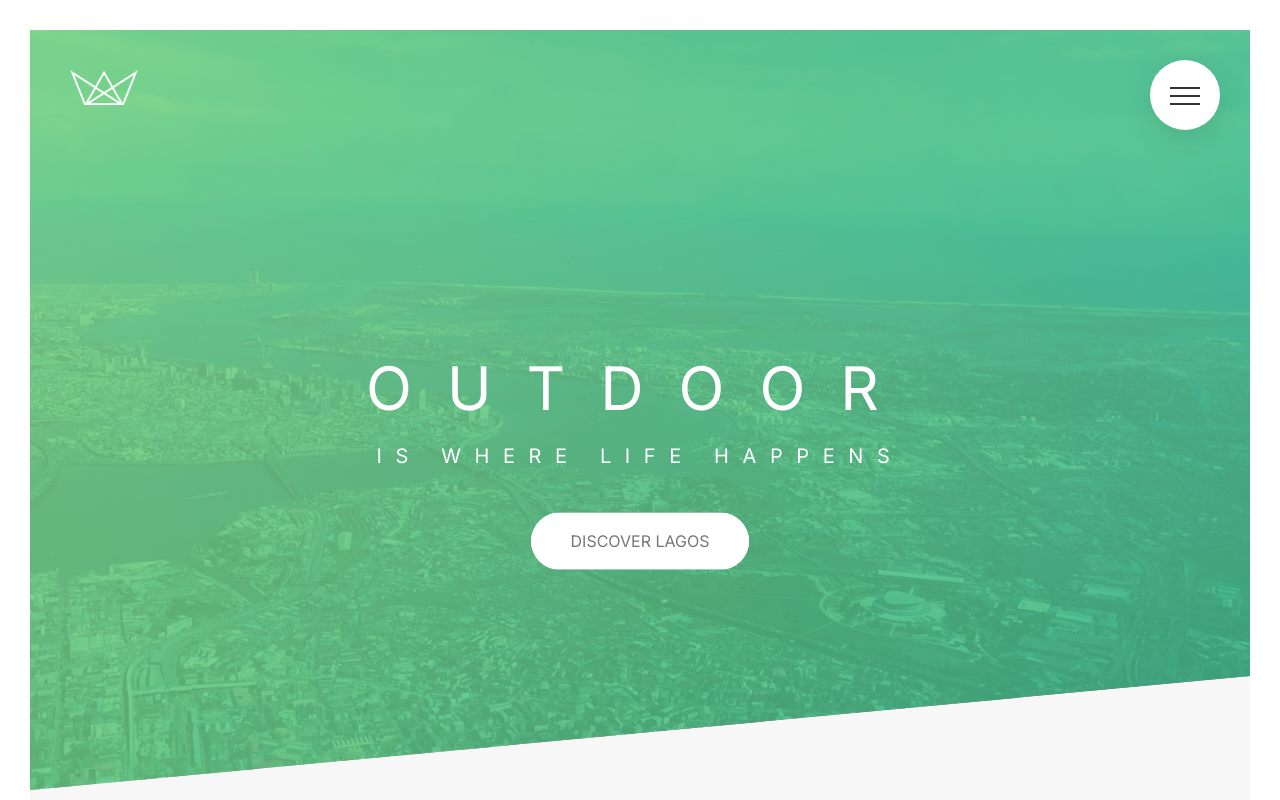
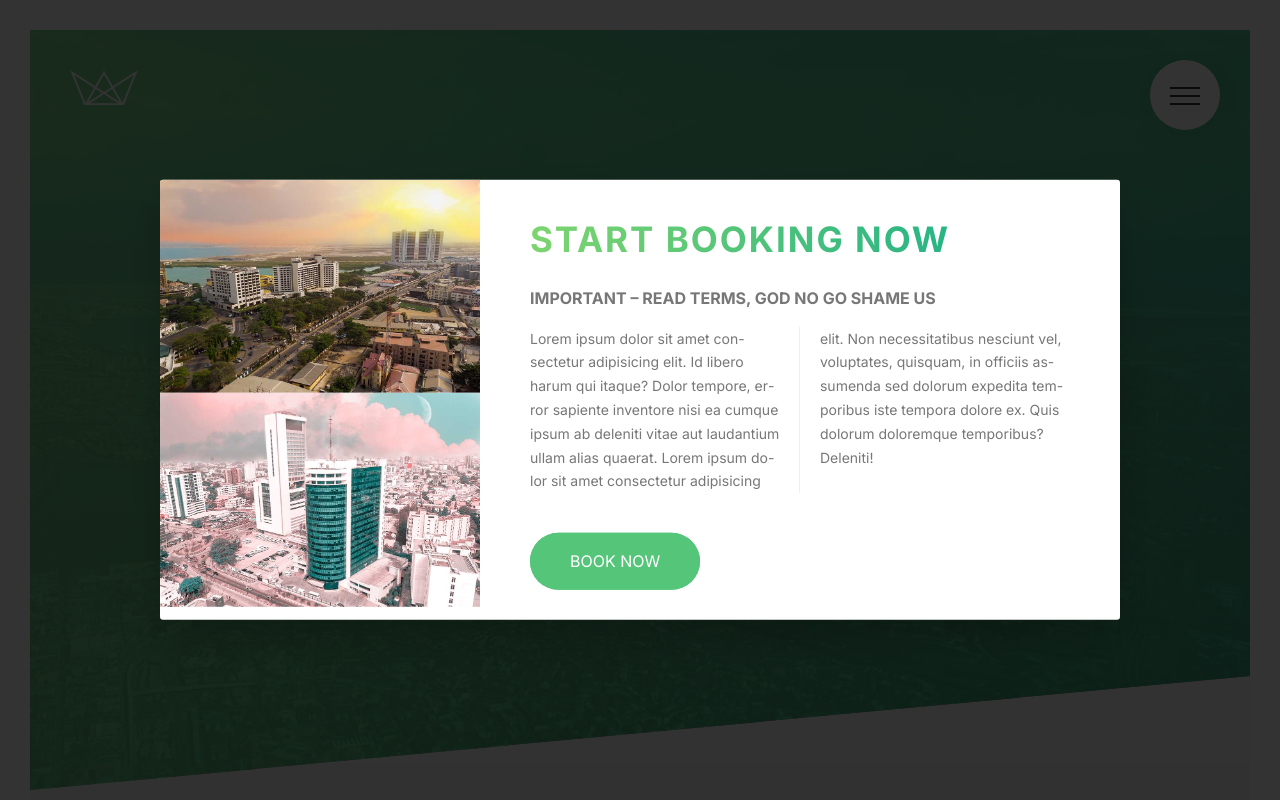
Before and after one commit to kimonie/giditours, a website: page index.html in a window 1280 px wide. Shown: the top 800 px of the page. Drawn offline with Linux system fonts and the light colour scheme.

Commit message:
Popup with CSS and table implementation

```diff
--- a/index.html
+++ b/index.html
@@ -368,7 +368,24 @@
         </div>
     </footer>
 
+    <div class="popup">
+        <div class="popup__content">
+            <div class="popup__left">
+                <img src="img/seun-kikiowo-lg-1.jpg" alt="Tour Photo" class="popup__img">
+                <img src="img/seun-kikiowo-lg-2.jpg" alt="Tour Photo" class="popup__img">
+            </div>
+            <div class="popup__right">
+                <h2 class="heading-secondary u-margin-bottom-small">Start booking now</h2>
+                <h3 class="heading-tertiary u-margin-bottom-small">Important &ndash; Read terms, God no go shame us</h3>
+                <p class="popup__text">
+                    Lorem ipsum dolor sit amet consectetur adipisicing elit. Id libero harum qui itaque? Dolor tempore, error sapiente inventore nisi ea cumque ipsum ab deleniti vitae aut laudantium ullam alias quaerat.
+                    Lorem ipsum dolor sit amet consectetur adipisicing elit. Non necessitatibus nesciunt vel, voluptates, quisquam, in officiis assumenda sed dolorum expedita temporibus iste tempora dolore ex. Quis dolorum doloremque temporibus? Deleniti!
+                </p>
+                <a href="#" class="btn btn--green">Book now</a>
+            </div>
 
+        </div>
+    </div>
 
 
 
--- a/sass/abstracts/_mixins.scss
+++ b/sass/abstracts/_mixins.scss
@@ -6,3 +6,10 @@
         clear: both;
     }
 }
+
+@mixin absCenter {
+    position: absolute;
+    top: 50%;
+    left: 50%;
+    transform: translate(-50%, -50%);
+}
--- /dev/null
+++ b/sass/components/_popup.scss
@@ -0,0 +1,50 @@
+.popup {
+    height: 100vh;
+    width: 100%;
+    position: fixed;
+    top: 0;
+    left: 0;
+    background-color: rgba($color-black, .8);
+    z-index: 9999;
+
+
+    &__content {
+        @include absCenter;
+
+        width: 75%;
+        // height: 50rem;
+        background-color: $color-white;
+        box-shadow: 0 2rem 4rem rgba($color-black, .2);
+        border-radius: 3px;
+        display: table;
+        overflow: hidden;
+    }
+
+    &__left {
+        width: 33.33333%;
+        display: table-cell;
+    }
+
+    &__right {
+        width: 66.666666%;
+        display: table-cell;
+        vertical-align: middle;
+        padding: 3rem 5rem;
+    }
+
+    &__img {
+        display: block;
+        width: 100%;
+    }
+
+    &__text {
+        font-size: 1.4rem;
+        margin-bottom: 4rem;
+
+        column-count: 2;
+        column-gap: 4rem;
+        column-rule: 1px solid $color-grey-light-2;
+
+        hyphens: auto;
+    }
+}
--- a/sass/main.scss
+++ b/sass/main.scss
@@ -13,6 +13,7 @@
 @import "components/composition";
 @import "components/feature-box";
 @import "components/form";
+@import "components/popup";
 @import "components/story";
 
 @import "layout/footer";
```
Also changed, not shown: css/style.css.
